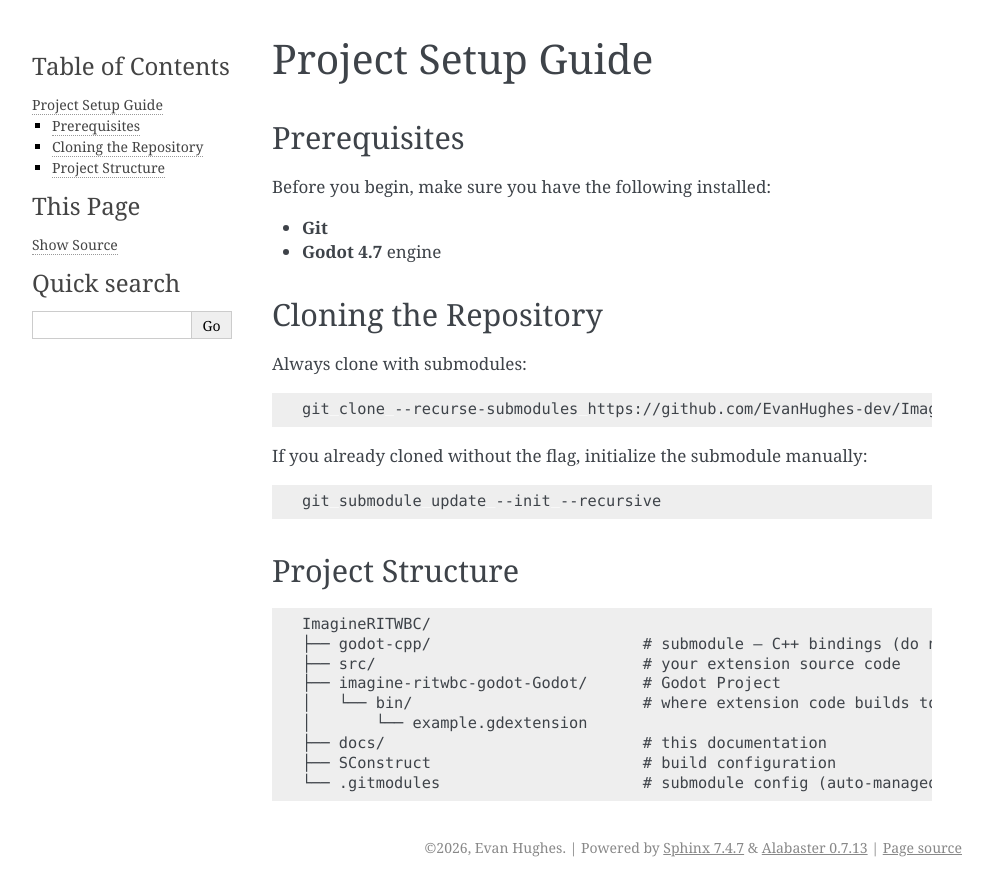
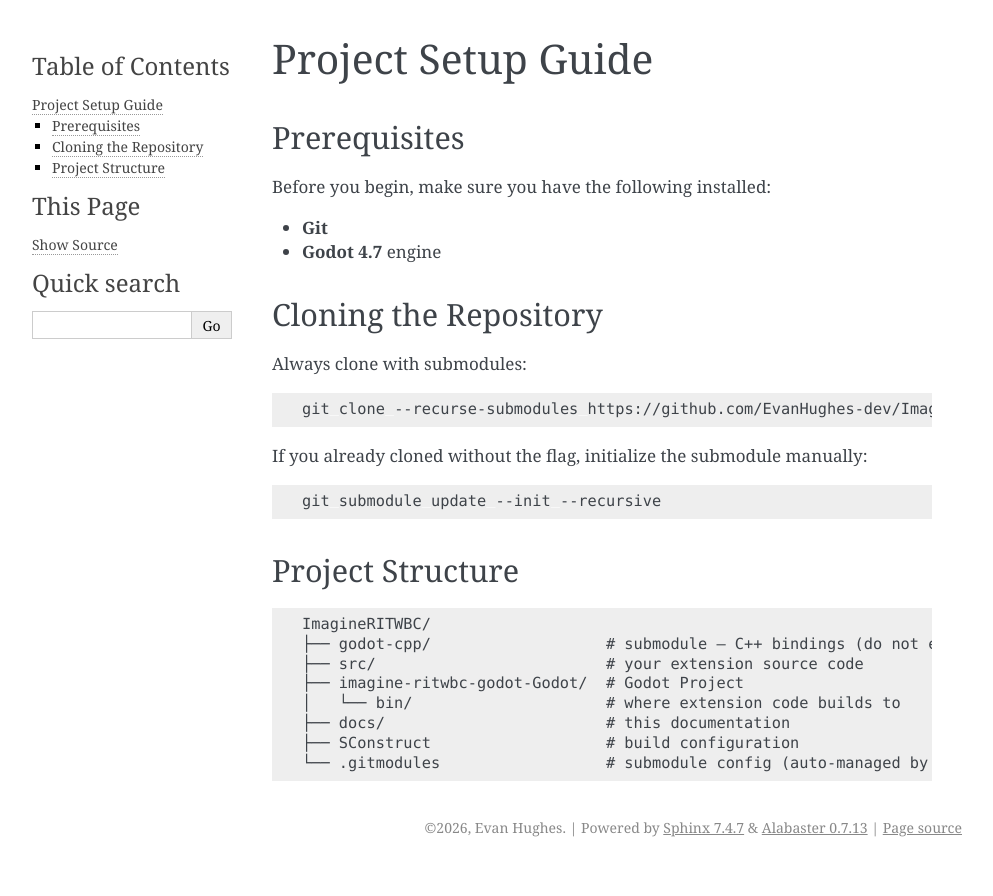
Before and after one commit to EvanHughes-dev/ImagineRITWBC, a Sphinx documentation site: the page built from docs/setup/project_setup.rst, in a window 1280 px wide. Shown: the top 896 px of the page, without its empty margins (148-1141 px from the left). Built offline with Sphinx 7.4.7, drawn with Linux system fonts in a browser that asks for light colours.

```diff
--- a/docs/index.rst
+++ b/docs/index.rst
@@ -9,8 +9,12 @@ documentation for details.
 
 
 .. toctree::
+   :hidden:
    :maxdepth: 2
    :caption: Setup
+   :name: sec-setup
+
+
 
    Project Setup <setup/project_setup>
    C++ Extension <setup/c++_extension_setup>
--- a/docs/setup.rst
+++ /dev/null
@@ -1,2 +0,0 @@
-Setup
-============================
--- a/docs/setup/project_setup.rst
+++ b/docs/setup/project_setup.rst
@@ -32,11 +32,10 @@ Project Structure
 .. code-block:: text
 
    ImagineRITWBC/
-   ├── godot-cpp/                       # submodule — C++ bindings (do not edit)
-   ├── src/                             # your extension source code
-   ├── imagine-ritwbc-godot-Godot/      # Godot Project
-   │   └── bin/                         # where extension code builds to
-   │       └── example.gdextension
-   ├── docs/                            # this documentation
-   ├── SConstruct                       # build configuration
-   └── .gitmodules                      # submodule config (auto-managed by Git)
+   ├── godot-cpp/                   # submodule — C++ bindings (do not edit)
+   ├── src/                         # your extension source code
+   ├── imagine-ritwbc-godot-Godot/  # Godot Project
+   │   └── bin/                     # where extension code builds to
+   ├── docs/                        # this documentation
+   ├── SConstruct                   # build configuration
+   └── .gitmodules                  # submodule config (auto-managed by Git)
```
Also changed, not shown: docs/setup/c++_extension_setup.rst (+12 -4 lines), docs/dynamic_vars.rst (added), 10 other files.
